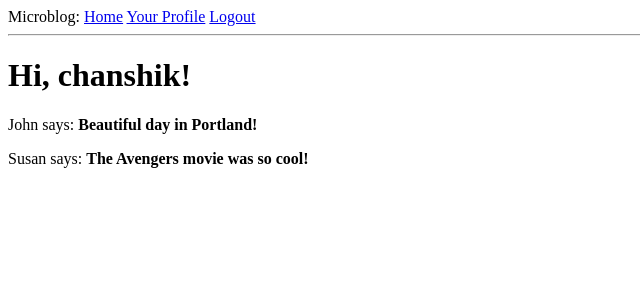
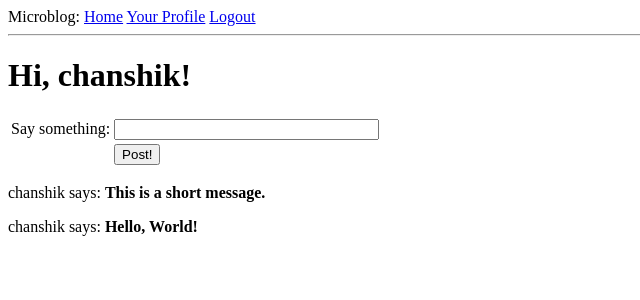
Before and after one commit to chanshik/microblog, a Flask app: page / in a window 1280 px wide. Shown: the top 300 px of the page, without its empty margins (0-640 px from the left). Run offline with Flask 2, Linux system fonts and the light colour scheme; a user stored in the database is signed in; data comes from the database, SQL or seed files in the repository; both versions use the stored data as it was after the commit; parts of the project's set-up code (start-up, migrations or seed data) failed here and were passed over.

Commit message:
Add posting form. Fix self following code in after_login.

```diff
--- a/app/forms.py
+++ b/app/forms.py
@@ -32,3 +32,7 @@ class EditForm(Form):
             return False
 
         return True
+
+
+class PostForm(Form):
+    post = TextField('post', validators=[Required()])
--- a/app/templates/index.html
+++ b/app/templates/index.html
@@ -1,7 +1,28 @@
 {% extends 'base.html' %}
 {% block content %}
 <h1>Hi, {{ user.nickname }}!</h1>
+<form action="" method="POST">
+    {{ form.hidden_tag() }}
+    <table>
+        <tr>
+            <td>Say something:</td>
+            <td>{{ form.post(size=30, maxlength=140) }}</td>
+            <td>
+                {% for error in form.errors.post %}
+                <span style="color:red;">[{{ error }}</span><br/>
+                {% endfor %}
+            </td>
+        </tr>
+    <tr>
+        <td></td>
+        <td><input type="submit" value="Post!"/></td>
+        <td></td>
+    </tr>
+    </table>
+</form>
 {% for post in posts %}
-<div><p>{{ post.author.nickname }} says: <b>{{ post.body }}</b></p></div>
+<p>
+    {{ post.author.nickname }} says: <b>{{ post.body }}</b>
+</p>
 {% endfor %}
 {% endblock %}
--- a/app/views.py
+++ b/app/views.py
@@ -2,30 +2,34 @@ from datetime import datetime
 from flask import render_template, flash, redirect, session, url_for, request, g
 from flask.ext.login import login_user, logout_user, current_user, login_required
 from app import app, lm, db, oid
-from forms import LoginForm, EditForm
-from models import User, ROLE_USER, ROLE_ADMIN
+from forms import LoginForm, EditForm, PostForm
+from models import User, ROLE_USER, ROLE_ADMIN, Post
 
 
-@app.route('/')
-@app.route('/index')
+@app.route('/', methods=['GET', 'POST'])
+@app.route('/index', methods=['GET', 'POST'])
 @login_required
 def index():
+    form = PostForm()
+    if form.validate_on_submit():
+        post = Post(body=form.post.data,
+                    timestamp=datetime.utcnow(),
+                    author=g.user)
+
+        db.session.add(post)
+        db.session.commit()
+
+        flash('Your post is now live!')
+        return redirect(url_for('index'))
+
     user = g.user
-    posts = [
-        {
-            'author': {'nickname': 'John'},
-            'body': 'Beautiful day in Portland!'
-        },
-        {
-            'author': {'nickname': 'Susan'},
-            'body': 'The Avengers movie was so cool!'
-        }
-    ]
+    posts = user.followed_posts().all()
 
     return render_template('index.html',
                            title='Home',
                            user=user,
-                           posts=posts)
+                           posts=posts,
+                           form=form)
 
 
 @app.before_request
@@ -63,17 +67,17 @@ def after_login(resp):
 
         return redirect(url_for('login'))
 
-    u = User.query.filter_by(email=resp.email).first()
-    if u is None:
+    user = User.query.filter_by(email=resp.email).first()
+    if user is None:
         nickname = resp.nickname
         if nickname is None or nickname == "":
             nickname = resp.email.split('@')[0]
 
         nickname = User.make_unique_nickname(nickname)
 
-        u = User(nickname=nickname, email=resp.email, role=ROLE_USER)
+        user = User(nickname=nickname, email=resp.email, role=ROLE_USER)
 
-        db.session.add(u)
+        db.session.add(user)
         db.session.commit()
 
         db.session.add(user.follow(user))
@@ -83,7 +87,7 @@ def after_login(resp):
         remember_me = session['remember_me']
         session.pop('remember_me', None)
 
-    login_user(u, remember=remember_me)
+    login_user(user, remember=remember_me)
 
     return redirect(request.args.get('next') or url_for('index'))
 
```
Also changed, not shown: app.db.
